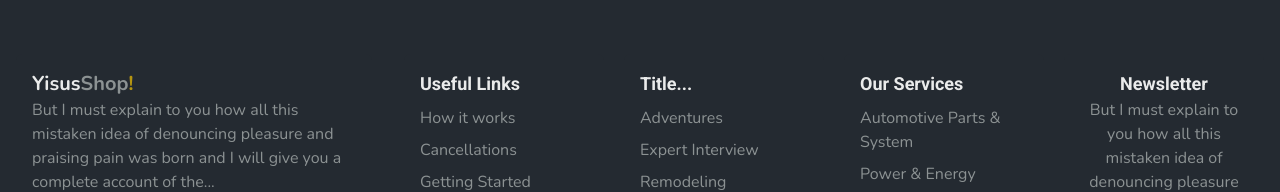
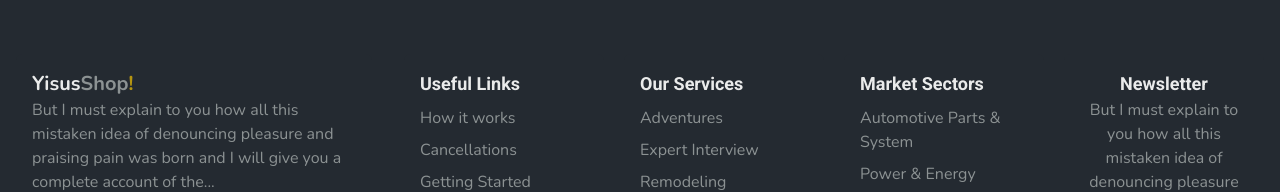
Before and after one commit to JAJesusGarcia/YisusShop, a Next.js app in the folder front/: page / in a window 1280 px wide. Shown: the part 138-330 px from the top of the page. Built offline with nearby package versions, Linux system fonts and the light colour scheme; no server answers.

Commit message:
minimo cambios subFooter

```diff
--- a/front/src/components/SubFooter/SubFooter.tsx
+++ b/front/src/components/SubFooter/SubFooter.tsx
@@ -4,7 +4,7 @@ import { AiFillInstagram } from "react-icons/ai";
 
 const SubFooter = () => {
   return (
-    <div className="mt-10 bg-secondary p-4 pb-20 pt-20">
+    <div className="mt-10 bg-secondary p-4 py-20">
       <div className="mx-auto flex max-w-screen-xl flex-wrap gap-8 lg:flex-wrap">
         <div className="order-first min-w-[250px] flex-1 rounded-md bg-secondary p-4 lg:order-none">
           <Link href="/" className="text-xl font-bold text-quinary">
@@ -57,7 +57,7 @@ const SubFooter = () => {
               ],
             },
             {
-              title: "Title...",
+              title: "Our Services",
               links: [
                 "Adventures",
                 "Expert Interview",
@@ -66,7 +66,7 @@ const SubFooter = () => {
               ],
             },
             {
-              title: "Our Services",
+              title: "Market Sectors",
               links: [
                 "Automotive Parts & System",
                 "Power & Energy",
```
